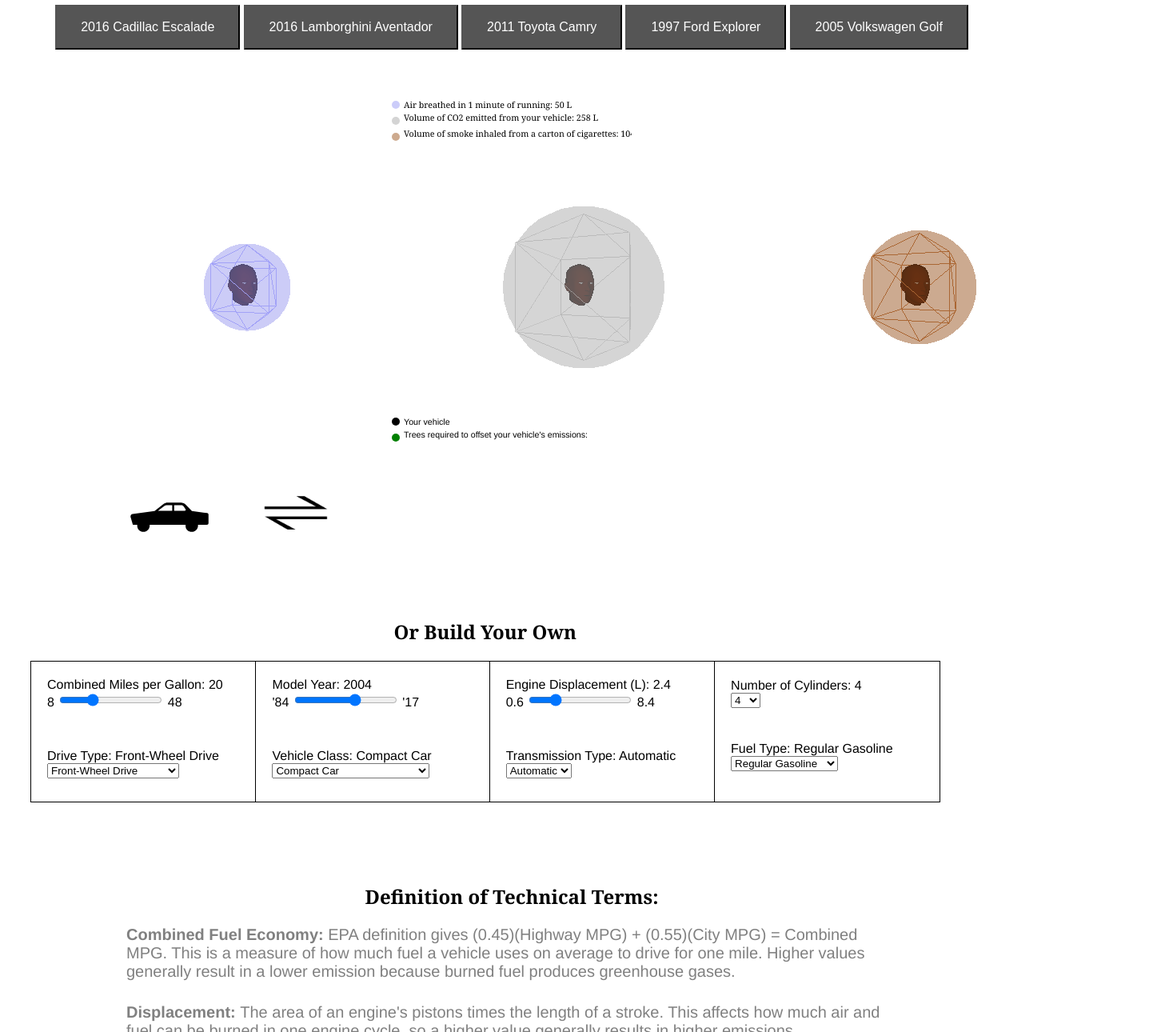
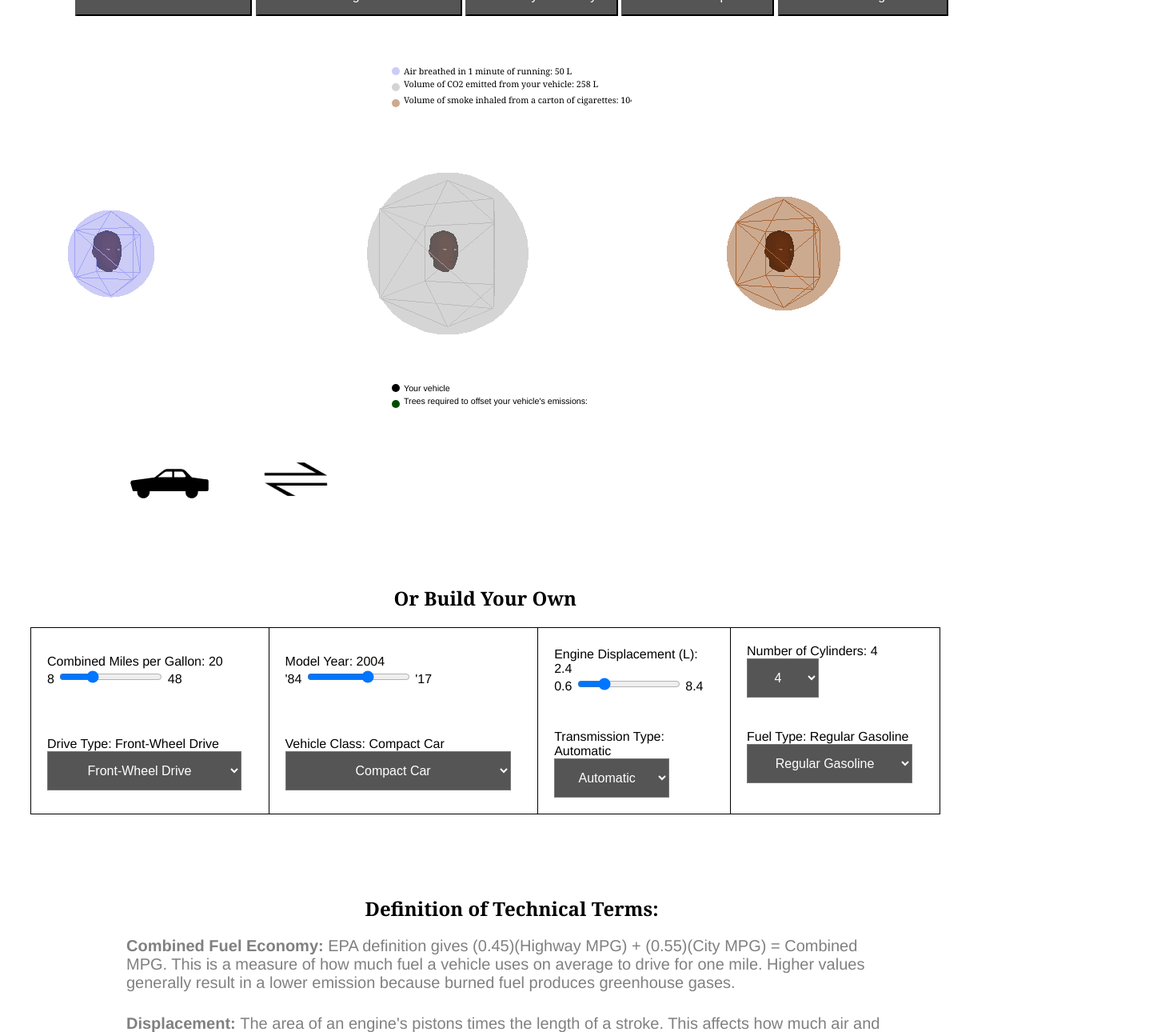
Before and after one commit to mihirparadkar/carbon-visualization, a plain HTML site: page visualization/index.html in a window 1280 px wide. Shown: the part 464-1754 px from the top of the page at 80% size, 1442 px wide, since content can reach past the window. Drawn offline with nearby package versions, Linux system fonts and the light colour scheme; animation ran at ten frames a second; a script that the page names is missing.

Commit message:
minor style

```diff
--- a/visualization/index.html
+++ b/visualization/index.html
@@ -13,6 +13,7 @@
   <body>
     <div id="header">
       <h1 align="center" style="font-size:40;">How Does Your Car Affect the Environment?</h1>
+      <div id="intro">
         <p>
           As global warming becomes a bigger and more prevalent issue, collectively
           humanity must look closely at the way that we are producing greenhouse gases.
@@ -28,7 +29,8 @@
           produced per mile by a car of the specified values, alongside other volumes to
           put that number in context for you. You can click and drag the spheres to get a better look. Right below that, we specify the number of trees that would consume carbon dioxide at the average rate your car would produce it (assuming 35 miles driven per day).
         </p>
-      <h1>Select a vehicle</h1>
+      </div>
+      <h2>Select a vehicle</h2>
       <script type="text/javascript" src="../datasets/samplecars.json"></script>
       <input class = "but" id="escalade" type="button" value="2016 Cadillac Escalade" onclick="setSample(0);updateSphere();" />
       <input class = "but" id="lamborghini" type="button" value="2016 Lamborghini Aventador" onclick="setSample(1);updateSphere();" />
@@ -72,6 +74,7 @@
         .style("color", "#C0C0C0")
         .style("font-size", "8pt")
         .text("Volume of smoke inhaled from a carton of cigarettes: 104 L");
+
     </script>
     </div>
 
@@ -83,7 +86,7 @@
               <script src="activityScene.js" type="text/javascript" charset="utf8"></script>
             </div>
           </td>
-          <td><!-- <span id="co2vol">    </span>L -->
+          <td>
             <div id="viz1">
             </div>
           </td>
@@ -114,7 +117,7 @@
 
         treeLeg.append("circle")
         .attr("r", 5).attr("cx", 5)
-        .attr("cy", 25).style("fill", "green")
+        .attr("cy", 25).style("fill", "#004d00")
         .style("opacity", "1");
         treeLeg.append("text")
         .attr("transform", "translate(" + 15 + "," + 25 + ")")
@@ -128,18 +131,11 @@
       <table id='equi'>
         <tr>
           <td>
-            <!-- <div>
-              Your Car
-            </div> -->
             <img id='car' src='../assets/car_new.svg' alt='Car'>
           </td>
           <td id='pad'>
-            <!-- <div>Equilibrium</div> -->
             <img id='eq' src='../assets/equilibrium.png' alt='equilibrium sign'>
           <td>
-          <!--   <div>
-              The number of grown trees required to offset the chosen car's emissions is: <span id="treesnum"></span>
-            </div> -->
             <table id='trees'>
             </table>
             <script>setTrees()</script>
@@ -165,9 +161,6 @@
             48
             <br />
           </td>
-<!--         </tr>
-
-        <tr> -->
           <td>
             Model Year: <span id="boxyear">2004</span>
             <br />
@@ -175,10 +168,6 @@
             <input id="year" type="range" min="1984" max="2017" value="2004" step="1" oninput="setYear();updateSphere();setTrees()"/>
             '17
           </td>
-<!--         </tr>
-
-
-        <tr> -->
           <td>
             Engine Displacement (L): <span id="boxdispl">2.4</span>
             <br />
@@ -186,12 +175,9 @@
             <input id="displ" type="range" min="0.6" max="8.4" value="2.4" step="0.1" oninput="setDisplacement();updateSphere();setTrees()"/>
             8.4
           </td>
-<!--         </tr>
-
-        <tr> -->
           <td>
             Number of Cylinders: <span id="boxcyls">4</span> <br>
-            <select id="cylinders" onchange="setCylinders();updateSphere();setTrees()">
+            <select class = "drop" id="cylinders" onchange="setCylinders();updateSphere();setTrees()">
               <option value="2">
                 2
               </option>
@@ -222,14 +208,11 @@
             </select>
           </td>
         </tr>
-
-
-
         <tr>
           <td>
             Drive Type: <span id="boxdrive">Front-Wheel Drive</span>
             <br />
-            <select id="drive" onchange="setDrive();updateSphere();setTrees()">
+            <select class = "drop" id="drive" onchange="setDrive();updateSphere();setTrees()">
               <option value="2-Wheel Drive">
                 2-Wheel Drive
               </option>
@@ -247,14 +230,10 @@
               </option>
             </select>
           </td>
-   <!--      </tr>
-
-
-        <tr> -->
           <td>
             Vehicle Class: <span id="boxvclass">Compact Car</span>
             <br />
-            <select id="vclass" onchange="setVClass();updateSphere();setTrees()">
+            <select class = "drop" id="vclass" onchange="setVClass();updateSphere();setTrees()">
               <option value="Two Seater">Two Seater</option>
               <option value="SubCompact Car">SubCompact Car</option>
               <option value="Van">Van</option>
@@ -283,7 +262,7 @@
           <td>
             Transmission Type: <span id="boxtransmission">Automatic</span>
             <br />
-            <select id="transmissiontype" onchange="setTransmission();updateSphere();setTrees()">
+            <select class = "drop" id="transmissiontype" onchange="setTransmission();updateSphere();setTrees()">
               <option value="Automatic" selected="selected">
                 Automatic
               </option>
@@ -299,7 +278,7 @@
           <td>
             Fuel Type: <span id="boxfueltype">Regular Gasoline</span>
             <br />
-            <select id="fueltype" onchange="setFuel();updateSphere();setTrees()">
+            <select class = "drop" id="fueltype" onchange="setFuel();updateSphere();setTrees()">
               <option value="Diesel">
                 Diesel
               </option>
--- a/visualization/styles.css
+++ b/visualization/styles.css
@@ -12,13 +12,28 @@ h3 {
   color: black;
 }
 
+h1 {
+  margin-left: auto;
+  margin-right: auto;
+
+}
+
 .but {
     text-align: center;
     display: inline-block;
     background-color: #555555;
     color: white;
-    padding: 17px 30px;
+    padding: 14px 25px;
     font-size: 16px;
+}
+
+.drop {
+  padding: 14px 25px;
+  font-size: 16px;
+  text-align: center;
+  display: inline-block;
+  background-color: #555555;
+  color: white;
 }
 
 
@@ -61,7 +76,14 @@ p {
   font-family: "Helvetica";
   color: gray;
   text-align: left;
+  width: 80%;
 }
+
+/*#intro {
+  width: 75%;
+  margin-left: auto;
+  margin-right: auto;
+}*/
 
 #controlbox {
   font-family: "Helvetica";
@@ -86,9 +108,7 @@ p {
   /*float: left;*/
   width: 20%;
 }
-/*table, tr, td {
-  border-collapse: collapse;
-}*/
+
 #controlbox table td:first-child {
   border-left: none;
 }
@@ -96,7 +116,6 @@ p {
 #spheres {
   margin-left: auto;
   margin-right: auto;
-  /*margin-top: 80px;*/
 }
 
 #treeLegend {
@@ -104,8 +123,6 @@ p {
   margin-left: auto;
   margin-right: auto;
   text-align: center;
-  /*padding-left: 485px;*/
-
 }
 
 #viz0 {
@@ -141,7 +158,6 @@ p {
 }
 
 #equi {
-/*  border: 1px solid black;*/
   margin: 20px auto;
 
 }
@@ -155,12 +171,7 @@ p {
   width: 100%;
   margin-left: auto;
   margin-right: auto;
-  margin-left:170px;
 }
-/*td{
-  text-align: center;
-  border: 1px solid black;
-}*/
 
 #trees {
   width:650px;
```
Also changed, not shown: lib/controlbox.js. Lines whose indentation alone changed are shown as unchanged.
